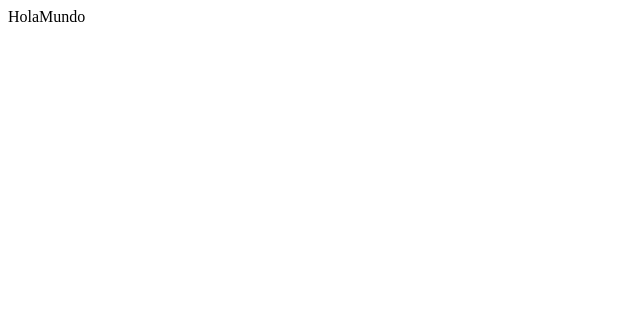
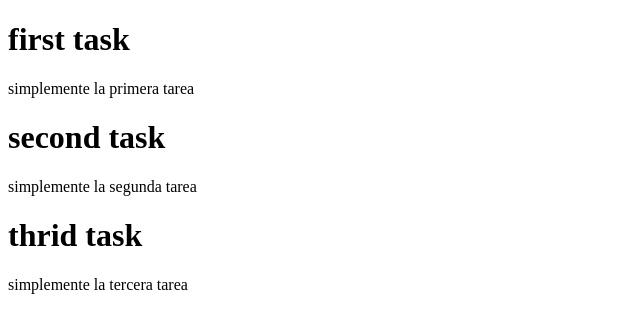
Before and after one commit to EstoesMoises/ReactTakeNotes, a React (Vite) app: page / in a window 1280 px wide. Shown: the top 332 px of the page, without its empty margins (0-640 px from the left). Built offline with nearby package versions, Linux system fonts and the light colour scheme.

Commit message:
task list added

```diff
--- a/src/App.jsx
+++ b/src/App.jsx
@@ -1,7 +1,11 @@
+import TaskList from "./TaskList";
+
 function HolaMundo() {
   return (
-    <div>HolaMundo</div>
-  )
+    <div>
+      <TaskList />
+    </div>
+  );
 }
 
-export default HolaMundo
+export default HolaMundo;
--- /dev/null
+++ b/src/TaskList.jsx
@@ -0,0 +1,27 @@
+import { tasks as data } from "./tasks";
+import { useState, useEffect } from "react";
+
+function TaskList() {
+  const [tasks, setTasks] = useState([]);
+
+  useEffect(() => {
+    setTasks(data)
+  }, []);
+
+
+  if (tasks.length === 0) {
+    return <h1>No hay tareas</h1>
+  }
+  return (
+    <div>
+      {tasks.map((task) => (
+        <div key={task.id}>
+            <h1>{task.title}</h1>
+            <p>{task.description}</p>
+        </div>
+      ))}
+    </div>
+  );
+}
+
+export default TaskList;
--- /dev/null
+++ b/src/tasks.js
@@ -0,0 +1,17 @@
+export const tasks = [
+  {
+    id: 0,
+    title: "first task",
+    description: "simplemente la primera tarea",
+  },
+  {
+    id: 1,
+    title: "second task",
+    description: "simplemente la segunda tarea",
+  },
+  {
+    id: 2,
+    title: "thrid task",
+    description: "simplemente la tercera tarea",
+  },
+];
```
